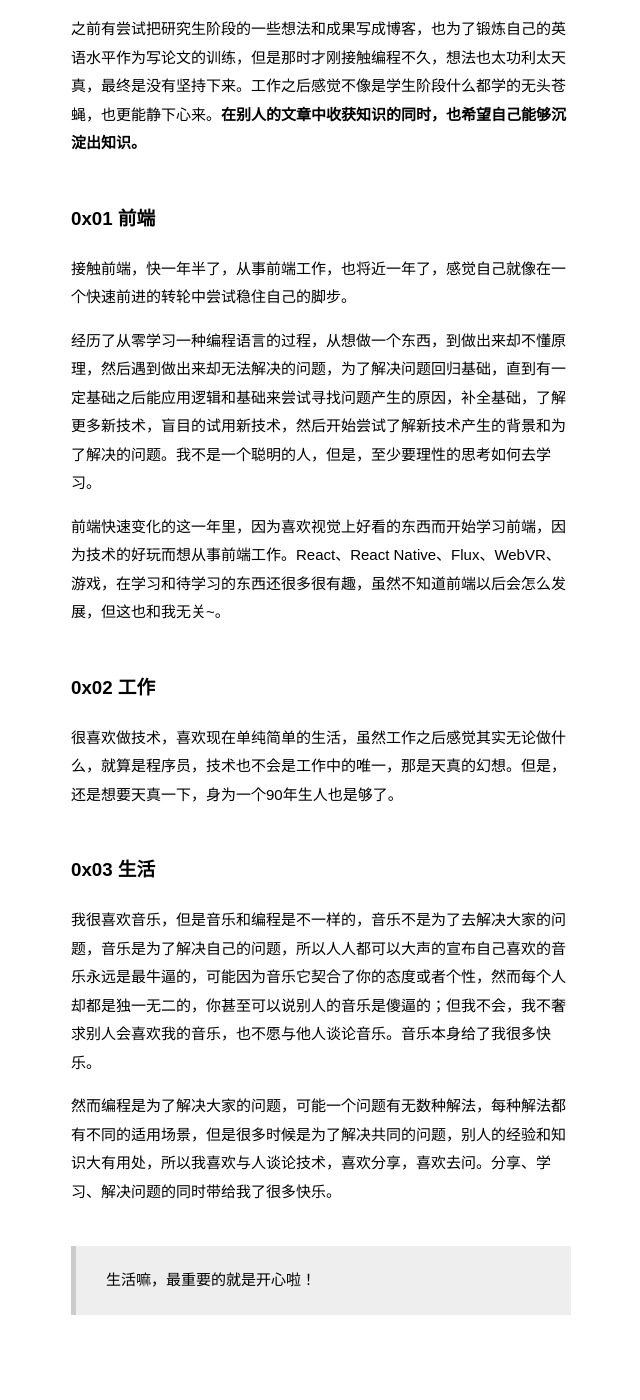
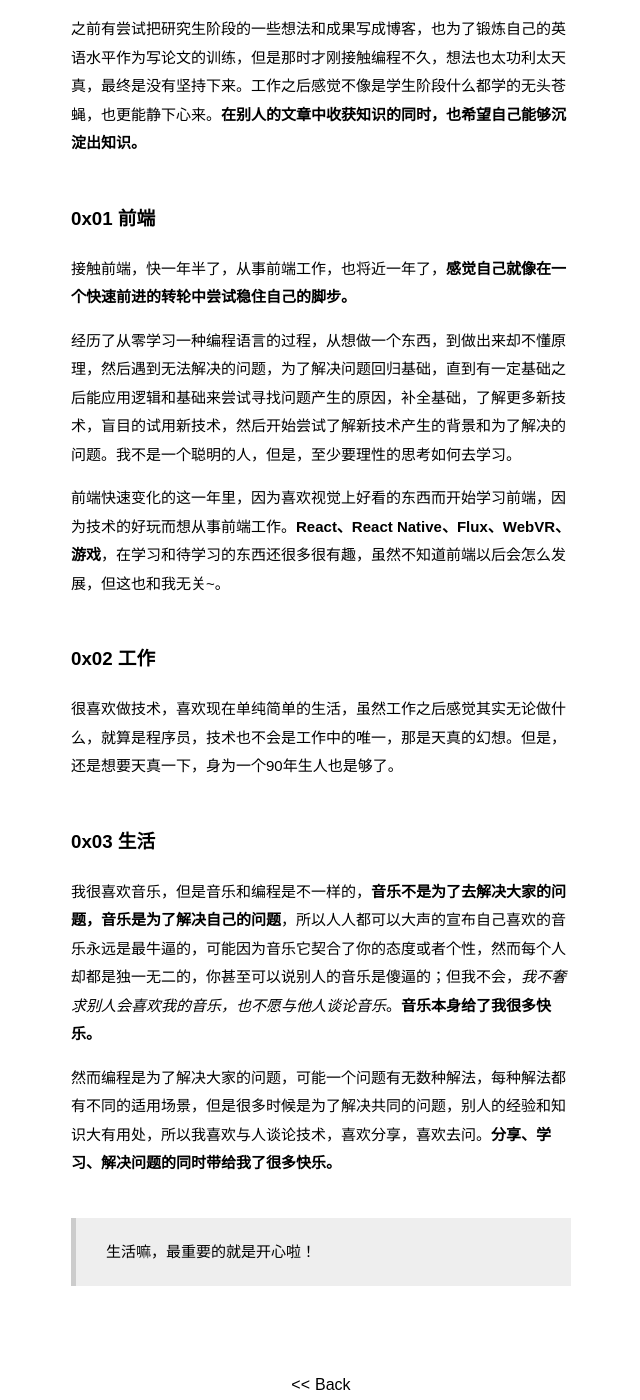
Before and after one commit to pinqy520/pinqy520.github.io, a Jekyll site: the page built from _posts/2016-01-31-2015-summary.md, in a window 1280 px wide and 1400 px high, scrolled down 682 px. Shown: the whole window, without its empty margins (319-959 px from the left). Built offline with Jekyll 4.4.1, drawn with Linux system fonts in a browser that asks for light colours; some web fonts are replaced; comment, search, counter and statistics services are not loaded.

Commit message:
post
post

```diff
--- /dev/null
+++ b/CNAME
@@ -0,0 +1 @@
+pinqy.cn
--- a/_posts/2016-01-31-2015-summary.md
+++ b/_posts/2016-01-31-2015-summary.md
@@ -1,5 +1,5 @@
 ---
-title: 2015年我的总结
+title: 2015年，我的总结
 updated: 2016-01-31 02:53
 ---
 
@@ -15,11 +15,11 @@
 
 ### 0x01 前端
 
-接触前端，快一年半了，从事前端工作，也将近一年了，感觉自己就像在一个快速前进的转轮中尝试稳住自己的脚步。
+接触前端，快一年半了，从事前端工作，也将近一年了，**感觉自己就像在一个快速前进的转轮中尝试稳住自己的脚步。**
 
-经历了从零学习一种编程语言的过程，从想做一个东西，到做出来却不懂原理，然后遇到做出来却无法解决的问题，为了解决问题回归基础，直到有一定基础之后能应用逻辑和基础来尝试寻找问题产生的原因，补全基础，了解更多新技术，盲目的试用新技术，然后开始尝试了解新技术产生的背景和为了解决的问题。我不是一个聪明的人，但是，至少要理性的思考如何去学习。
+经历了从零学习一种编程语言的过程，从想做一个东西，到做出来却不懂原理，然后遇到无法解决的问题，为了解决问题回归基础，直到有一定基础之后能应用逻辑和基础来尝试寻找问题产生的原因，补全基础，了解更多新技术，盲目的试用新技术，然后开始尝试了解新技术产生的背景和为了解决的问题。我不是一个聪明的人，但是，至少要理性的思考如何去学习。
 
-前端快速变化的这一年里，因为喜欢视觉上好看的东西而开始学习前端，因为技术的好玩而想从事前端工作。React、React Native、Flux、WebVR、游戏，在学习和待学习的东西还很多很有趣，虽然不知道前端以后会怎么发展，但这也和我无关~。
+前端快速变化的这一年里，因为喜欢视觉上好看的东西而开始学习前端，因为技术的好玩而想从事前端工作。**React、React Native、Flux、WebVR、游戏**，在学习和待学习的东西还很多很有趣，虽然不知道前端以后会怎么发展，但这也和我无关~。
 
 ### 0x02 工作
 
@@ -29,8 +29,8 @@
 
 ### 0x03 生活
 
-我很喜欢音乐，但是音乐和编程是不一样的，音乐不是为了去解决大家的问题，音乐是为了解决自己的问题，所以人人都可以大声的宣布自己喜欢的音乐永远是最牛逼的，可能因为音乐它契合了你的态度或者个性，然而每个人却都是独一无二的，你甚至可以说别人的音乐是傻逼的；但我不会，我不奢求别人会喜欢我的音乐，也不愿与他人谈论音乐。音乐本身给了我很多快乐。
+我很喜欢音乐，但是音乐和编程是不一样的，**音乐不是为了去解决大家的问题，音乐是为了解决自己的问题**，所以人人都可以大声的宣布自己喜欢的音乐永远是最牛逼的，可能因为音乐它契合了你的态度或者个性，然而每个人却都是独一无二的，你甚至可以说别人的音乐是傻逼的；但我不会，*我不奢求别人会喜欢我的音乐，也不愿与他人谈论音乐*。**音乐本身给了我很多快乐。**
 
-然而编程是为了解决大家的问题，可能一个问题有无数种解法，每种解法都有不同的适用场景，但是很多时候是为了解决共同的问题，别人的经验和知识大有用处，所以我喜欢与人谈论技术，喜欢分享，喜欢去问。分享、学习、解决问题的同时带给我了很多快乐。
+然而编程是为了解决大家的问题，可能一个问题有无数种解法，每种解法都有不同的适用场景，但是很多时候是为了解决共同的问题，别人的经验和知识大有用处，所以我喜欢与人谈论技术，喜欢分享，喜欢去问。**分享、学习、解决问题的同时带给我了很多快乐。**
 
 > 生活嘛，最重要的就是开心啦！
```
